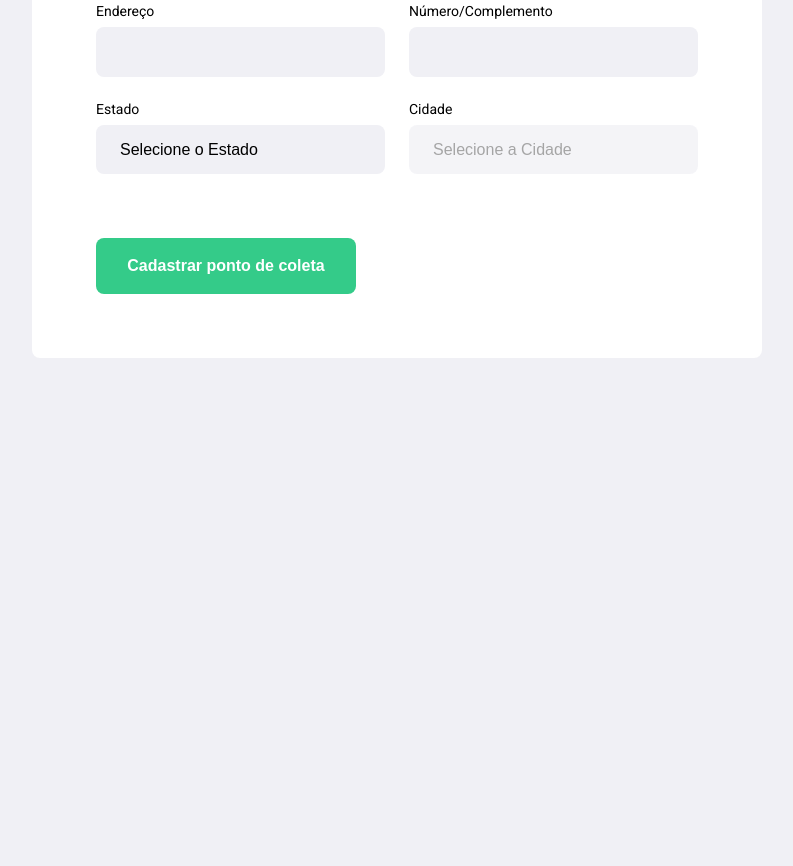
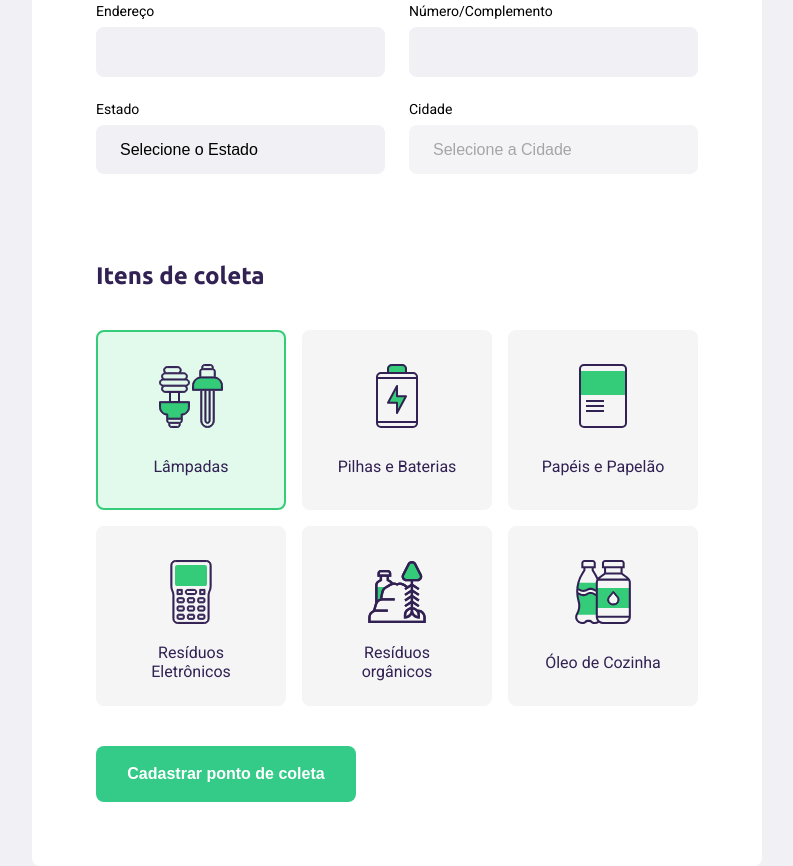
Before and after one commit to danilopetruce/NLW-Starter-Ecoleta, a plain HTML site: page create-point.html in a window 1280 px wide. Shown: the part 505-1371 px from the top of the page, without its empty margins (243-1036 px from the left). Before the commit the page ends 863 px from the top, so only its background shows below. Drawn offline with Linux system fonts and the light colour scheme; no server answers.

Commit message:
CSS create-point(items-grid)

```diff
--- a/create-point.html
+++ b/create-point.html
@@ -35,24 +35,24 @@
 
           <div class="field">
             <label for="name">Nome da entidade</label>
-            <input type="text" name="name" />
+            <input type="text" name="name" required />
           </div>
 
           <div class="field-group">
             <div class="field">
               <label for="address">Endereço</label>
-              <input type="text" name="address" />
+              <input type="text" name="address" required />
             </div>
             <div class="field">
               <label for="address2">Número/Complemento</label>
-              <input type="text" name="address2" />
+              <input type="text" name="address2" required />
             </div>
           </div>
 
           <div class="field-group">
             <div class="field">
               <label for="state">Estado</label>
-              <select name="uf">
+              <select name="uf" required>
                 <option value="">Selecione o Estado</option>
               </select>
 
@@ -61,10 +61,48 @@
 
             <div class="field">
               <label for="city">Cidade</label>
-              <select name="city" disabled>
+              <select name="city" disabled required>
                 <option value="">Selecione a Cidade</option>
               </select>
             </div>
+          </div>
+        </fieldset>
+
+        <fieldset>
+          <legend>
+            <h2>Itens de coleta</h2>
+          </legend>
+
+          <div class="items-grid">
+            <li data-id="1" class="selected">
+              <img src="/assets/lampadas.svg" alt="Lampadas" />
+              <span>Lâmpadas</span>
+            </li>
+
+            <li data-id="2">
+              <img src="/assets/baterias.svg" alt="Pilhas e Baterias" />
+              <span>Pilhas e Baterias</span>
+            </li>
+
+            <li data-id="3">
+              <img src="/assets/papeis-papelao.svg" alt="Papéis e Papelão" />
+              <span>Papéis e Papelão</span>
+            </li>
+
+            <li data-id="4">
+              <img src="/assets/eletronicos.svg" alt="Resíduos Eletrônicos" />
+              <span>Resíduos Eletrônicos</span>
+            </li>
+
+            <li data-id="5">
+              <img src="/assets/organicos.svg" alt="Resíduos orgânicos" />
+              <span>Resíduos orgânicos</span>
+            </li>
+
+            <li data-id="6">
+              <img src="/assets/oleo.svg" alt="Óleo de Cozinha" />
+              <span>Óleo de Cozinha</span>
+            </li>
           </div>
         </fieldset>
 
--- a/scripts/create-point.js
+++ b/scripts/create-point.js
@@ -30,7 +30,7 @@ function getCities(event) {
     .then((res) => res.json())
     .then((cities) => {
       for (const city of cities) {
-        citySelect.innerHTML += `<option value="${city.id}">${city.nome}</option>`;
+        citySelect.innerHTML += `<option value="${city.nome}">${city.nome}</option>`;
       }
 
       citySelect.disabled = false;
--- a/styles/create-point.css
+++ b/styles/create-point.css
@@ -109,3 +109,37 @@ form button {
 form button:hover {
   background-color: #2fb86e;
 }
+
+.items-grid {
+  display: grid;
+  grid-template-columns: 1fr 1fr 1fr;
+  gap: 16px;
+}
+
+.items-grid li {
+  background-color: #f5f5f5;
+  list-style: none;
+  border: 2px solid #f5f5f5;
+  border-radius: 8px;
+  height: 180px;
+  padding: 32px 24px 16px;
+  display: flex;
+  flex-direction: column;
+  align-items: center;
+  justify-content: space-between;
+  text-align: center;
+  cursor: pointer;
+}
+
+.items-grid li span {
+  flex: 1;
+  display: flex;
+  align-items: center;
+  color: var(--title-color);
+  margin-top: 12px;
+}
+
+.items-grid li.selected {
+  background: #e1faec;
+  border: 2px solid #34cb79;
+}
```
